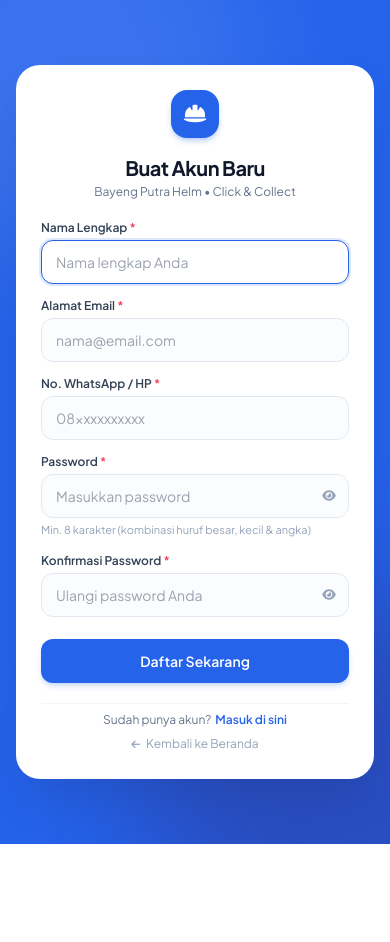
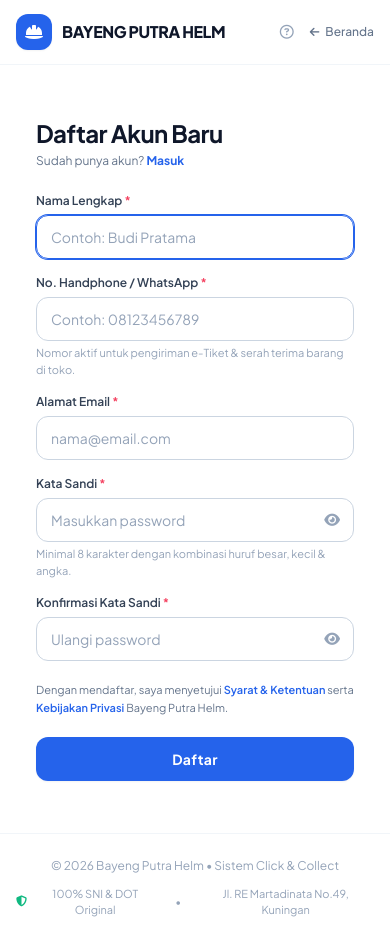
Before and after one commit to RijaMaulana69/project-bayeng-helm, a Laravel app: page /pelanggan/register in a window 390 px wide. Before the commit the page ends 844 px from the top, so only its background shows below. Run offline with Laravel 12, Linux system fonts and the light colour scheme; style sheets or scripts are compiled from the project's sources; some libraries are stand-ins or nearby versions.

Commit message:
refactor(ui): adopt Tokopedia-style clean e-commerce layout for auth with dynamic password strength meter and mobile-first full-bleed design

```diff
--- a/resources/views/layouts/auth.blade.php
+++ b/resources/views/layouts/auth.blade.php
@@ -9,7 +9,7 @@
     {{-- Google Fonts: Plus Jakarta Sans --}}
     <link rel="preconnect" href="https://fonts.googleapis.com">
     <link rel="preconnect" href="https://fonts.gstatic.com" crossorigin>
-    <link href="https://fonts.googleapis.com/css2?family=Plus+Jakarta+Sans:wght@300;400;500;600;700;800&family=JetBrains+Mono:wght@500;700&display=swap" rel="stylesheet">
+    <link href="https://fonts.googleapis.com/css2?family=Plus+Jakarta+Sans:wght@400;500;600;700;800&family=JetBrains+Mono:wght@500;700&display=swap" rel="stylesheet">
 
     {{-- Font Awesome 6 --}}
     <link rel="stylesheet" href="https://cdnjs.cloudflare.com/ajax/libs/font-awesome/6.5.1/css/all.min.css">
@@ -55,18 +55,50 @@
     @livewireStyles
     @stack('styles')
 </head>
-<body class="min-h-screen bg-blue-600 bg-gradient-to-br from-blue-700 via-blue-600 to-indigo-800 text-slate-800 antialiased selection:bg-blue-900 selection:text-white flex items-center justify-center p-4 sm:p-6 lg:p-8 relative">
+<body class="min-h-full bg-white sm:bg-[#f8f9fa] text-slate-800 antialiased selection:bg-blue-600 selection:text-white flex flex-col justify-between">
 
-    {{-- Subtle Ambient Radial Light in the Blue Background --}}
-    <div class="fixed inset-0 pointer-events-none overflow-hidden">
-        <div class="absolute -top-32 -left-32 w-96 h-96 bg-white/10 rounded-full blur-3xl"></div>
-        <div class="absolute -bottom-32 -right-32 w-96 h-96 bg-indigo-900/40 rounded-full blur-3xl"></div>
-    </div>
+    {{-- Minimal Top Navigation (Tokopedia Style) --}}
+    <header class="w-full border-b border-slate-100 sm:border-slate-200 bg-white">
+        <div class="max-w-5xl mx-auto px-4 sm:px-6 h-16 flex items-center justify-between">
+            <a href="{{ route('home') }}" class="flex items-center gap-2.5 group">
+                <div class="w-9 h-9 rounded-xl bg-blue-600 flex items-center justify-center text-white shadow-sm group-hover:scale-105 transition-transform">
+                    <i class="fa-solid fa-helmet-safety text-base"></i>
+                </div>
+                <span class="font-extrabold text-base tracking-tight text-slate-900">BAYENG PUTRA HELM</span>
+            </a>
 
-    {{-- Centered Main Content Area --}}
-    <main class="w-full @yield('container-width', 'max-w-md') mx-auto relative z-10 my-auto">
-        @yield('content')
+            <div class="flex items-center gap-4 text-xs">
+                <a href="https://wa.me/6281234567890?text=Halo%20Admin%20Bayeng%20Putra%20Helm,%20saya%20butuh%20bantuan"
+                   target="_blank"
+                   class="text-slate-500 hover:text-blue-600 transition-colors flex items-center gap-1.5 font-medium">
+                    <i class="fa-regular fa-circle-question text-sm text-slate-400"></i>
+                    <span class="hidden sm:inline">Butuh bantuan?</span>
+                </a>
+                <a href="{{ route('home') }}" class="text-slate-500 hover:text-slate-800 transition-colors font-medium">
+                    <i class="fa-solid fa-arrow-left text-[11px] mr-1"></i> Beranda
+                </a>
+            </div>
+        </div>
+    </header>
+
+    {{-- Main Form Container --}}
+    <main class="flex-grow flex items-center justify-center px-4 py-8 sm:py-12">
+        <div class="w-full @yield('container-width', 'max-w-[430px]') mx-auto">
+            @yield('content')
+        </div>
     </main>
+
+    {{-- Minimal Clean Footer --}}
+    <footer class="w-full border-t border-slate-100 sm:border-slate-200 bg-white py-6 text-center text-xs text-slate-400">
+        <div class="max-w-5xl mx-auto px-4 flex flex-col sm:flex-row items-center justify-between gap-3">
+            <p>&copy; {{ date('Y') }} Bayeng Putra Helm &bull; Sistem Click & Collect</p>
+            <div class="flex items-center gap-4 text-slate-400 text-[11px]">
+                <span class="flex items-center gap-1"><i class="fa-solid fa-shield-halved text-emerald-500"></i> 100% SNI & DOT Original</span>
+                <span>&bull;</span>
+                <span>Jl. RE Martadinata No.49, Kuningan</span>
+            </div>
+        </div>
+    </footer>
 
     {{-- SweetAlert2 Flash Notifications --}}
     @if(session('success'))
--- a/resources/views/pelanggan/auth/register.blade.php
+++ b/resources/views/pelanggan/auth/register.blade.php
@@ -1,32 +1,47 @@
 @extends('layouts.auth')
-@section('title', 'Daftar - Bayeng Putra Helm')
-@section('container-width', 'max-w-[440px]')
+@section('title', 'Daftar Akun Baru - Bayeng Putra Helm')
+@section('container-width', 'max-w-[430px]')
 
 @section('content')
-<div class="bg-white rounded-3xl shadow-2xl shadow-blue-950/20 border border-white/60 p-6 sm:p-8 space-y-5">
+<div class="bg-white sm:rounded-2xl sm:border sm:border-slate-200/90 sm:shadow-sm p-5 sm:p-8 space-y-6">
 
-    {{-- Header --}}
-    <div class="text-center space-y-2">
-        <a href="{{ route('home') }}" class="inline-flex items-center justify-center w-12 h-12 rounded-2xl bg-blue-600 text-white shadow-md shadow-blue-600/25 hover:scale-105 transition-transform">
-            <i class="fa-solid fa-helmet-safety text-xl"></i>
-        </a>
-        <div>
-            <h1 class="text-xl sm:text-2xl font-bold text-slate-900 tracking-tight">
-                Buat Akun Baru
-            </h1>
-            <p class="text-xs text-slate-500 mt-0.5">
-                Bayeng Putra Helm &bull; Click & Collect
-            </p>
-        </div>
+    {{-- Header (Tokopedia Style) --}}
+    <div>
+        <h1 class="text-2xl font-bold text-slate-900 tracking-tight">
+            Daftar Akun Baru
+        </h1>
+        <p class="text-xs text-slate-500 mt-1">
+            Sudah punya akun?
+            <a href="{{ route('pelanggan.login') }}" class="font-bold text-blue-600 hover:text-blue-700 hover:underline">
+                Masuk
+            </a>
+        </p>
     </div>
 
     {{-- Main Register Form --}}
-    <form method="POST" action="{{ route('pelanggan.register') }}" class="space-y-3.5" x-data="{ showPass: false, showConfirmPass: false }">
+    <form method="POST" action="{{ route('pelanggan.register') }}" class="space-y-4"
+          x-data="{
+              showPass: false,
+              showConfirmPass: false,
+              password: '',
+              get hasMinLen() { return this.password.length >= 8 },
+              get hasUpper() { return /[A-Z]/.test(this.password) },
+              get hasLower() { return /[a-z]/.test(this.password) },
+              get hasNumber() { return /\d/.test(this.password) },
+              get score() {
+                  let s = 0;
+                  if (this.hasMinLen) s++;
+                  if (this.hasUpper) s++;
+                  if (this.hasLower) s++;
+                  if (this.hasNumber) s++;
+                  return s;
+              }
+          }">
         @csrf
 
         {{-- Nama Lengkap --}}
         <div>
-            <label for="nama" class="block text-xs font-semibold text-slate-700 mb-1">
+            <label for="nama" class="block text-xs font-semibold text-slate-700 mb-1.5">
                 Nama Lengkap <span class="text-rose-500">*</span>
             </label>
             <input type="text"
@@ -36,16 +51,38 @@
                    value="{{ old('nama') }}"
                    required
                    autofocus
-                   placeholder="Nama lengkap Anda"
-                   class="w-full h-11 px-3.5 rounded-xl border border-slate-200 bg-slate-50/50 hover:bg-white focus:bg-white text-slate-800 text-sm font-normal focus:outline-none focus:border-blue-600 focus:ring-2 focus:ring-blue-600/15 transition-all">
+                   placeholder="Contoh: Budi Pratama"
+                   class="w-full h-11 sm:h-12 px-3.5 rounded-xl border border-slate-300 text-slate-900 placeholder-slate-400 text-sm focus:outline-none focus:border-blue-600 focus:ring-1 focus:ring-blue-600 transition-colors">
             @error('nama')
                 <p class="text-rose-500 text-xs mt-1 font-medium">{{ $message }}</p>
             @enderror
         </div>
 
+        {{-- No. WhatsApp / Telepon --}}
+        <div>
+            <label for="telepon" class="block text-xs font-semibold text-slate-700 mb-1.5">
+                No. Handphone / WhatsApp <span class="text-rose-500">*</span>
+            </label>
+            <input type="tel"
+                   id="telepon"
+                   name="telepon"
+                   inputmode="tel"
+                   autocomplete="tel"
+                   value="{{ old('telepon') }}"
+                   required
+                   placeholder="Contoh: 08123456789"
+                   class="w-full h-11 sm:h-12 px-3.5 rounded-xl border border-slate-300 text-slate-900 placeholder-slate-400 text-sm focus:outline-none focus:border-blue-600 focus:ring-1 focus:ring-blue-600 transition-colors">
+            @error('telepon')
+                <p class="text-rose-500 text-xs mt-1 font-medium">{{ $message }}</p>
+            @enderror
+            <p class="text-[11px] text-slate-400 mt-1">
+                Nomor aktif untuk pengiriman e-Tiket & serah terima barang di toko.
+            </p>
+        </div>
+
         {{-- Alamat Email --}}
         <div>
-            <label for="email" class="block text-xs font-semibold text-slate-700 mb-1">
+            <label for="email" class="block text-xs font-semibold text-slate-700 mb-1.5">
                 Alamat Email <span class="text-rose-500">*</span>
             </label>
             <input type="email"
@@ -56,64 +93,62 @@
                    value="{{ old('email') }}"
                    required
                    placeholder="nama@email.com"
-                   class="w-full h-11 px-3.5 rounded-xl border border-slate-200 bg-slate-50/50 hover:bg-white focus:bg-white text-slate-800 text-sm font-normal focus:outline-none focus:border-blue-600 focus:ring-2 focus:ring-blue-600/15 transition-all">
+                   class="w-full h-11 sm:h-12 px-3.5 rounded-xl border border-slate-300 text-slate-900 placeholder-slate-400 text-sm focus:outline-none focus:border-blue-600 focus:ring-1 focus:ring-blue-600 transition-colors">
             @error('email')
-                <p class="text-rose-500 text-xs mt-1 font-medium">{{ $message }}</p>
-            @enderror
-        </div>
-
-        {{-- Nomor WhatsApp / Telepon --}}
-        <div>
-            <label for="telepon" class="block text-xs font-semibold text-slate-700 mb-1">
-                No. WhatsApp / HP <span class="text-rose-500">*</span>
-            </label>
-            <input type="tel"
-                   id="telepon"
-                   name="telepon"
-                   inputmode="tel"
-                   autocomplete="tel"
-                   value="{{ old('telepon') }}"
-                   required
-                   placeholder="08xxxxxxxxxx"
-                   class="w-full h-11 px-3.5 rounded-xl border border-slate-200 bg-slate-50/50 hover:bg-white focus:bg-white text-slate-800 text-sm font-normal focus:outline-none focus:border-blue-600 focus:ring-2 focus:ring-blue-600/15 transition-all">
-            @error('telepon')
                 <p class="text-rose-500 text-xs mt-1 font-medium">{{ $message }}</p>
             @enderror
         </div>
 
         {{-- Password --}}
         <div>
-            <label for="password" class="block text-xs font-semibold text-slate-700 mb-1">
-                Password <span class="text-rose-500">*</span>
+            <label for="password" class="block text-xs font-semibold text-slate-700 mb-1.5">
+                Kata Sandi <span class="text-rose-500">*</span>
             </label>
             <div class="relative">
                 <input :type="showPass ? 'text' : 'password'"
                        id="password"
                        name="password"
+                       x-model="password"
                        autocomplete="new-password"
                        required
                        placeholder="Masukkan password"
-                       class="w-full h-11 pl-3.5 pr-10 rounded-xl border border-slate-200 bg-slate-50/50 hover:bg-white focus:bg-white text-slate-800 text-sm font-normal focus:outline-none focus:border-blue-600 focus:ring-2 focus:ring-blue-600/15 transition-all">
+                       class="w-full h-11 sm:h-12 pl-3.5 pr-11 rounded-xl border border-slate-300 text-slate-900 placeholder-slate-400 text-sm focus:outline-none focus:border-blue-600 focus:ring-1 focus:ring-blue-600 transition-colors">
                 <button type="button"
                         @click="showPass = !showPass"
                         tabindex="-1"
-                        class="absolute inset-y-0 right-0 w-10 flex items-center justify-center text-slate-400 hover:text-slate-600 transition-colors"
+                        class="absolute inset-y-0 right-0 w-11 flex items-center justify-center text-slate-400 hover:text-slate-600 transition-colors"
                         title="Tampilkan / Sembunyikan Password">
-                    <i class="fa-solid text-xs" :class="showPass ? 'fa-eye-slash' : 'fa-eye'"></i>
+                    <i class="fa-solid text-sm" :class="showPass ? 'fa-eye-slash' : 'fa-eye'"></i>
                 </button>
             </div>
             @error('password')
                 <p class="text-rose-500 text-xs mt-1 font-medium">{{ $message }}</p>
             @enderror
-            <p class="text-[11px] text-slate-400 mt-1">
-                Min. 8 karakter (kombinasi huruf besar, kecil & angka)
+
+            {{-- Dynamic Password Strength Meter --}}
+            <div class="mt-2" x-show="password.length > 0">
+                <div class="grid grid-cols-4 gap-1.5">
+                    <div class="h-1 rounded-full transition-colors duration-200" :class="score >= 1 ? (score <= 2 ? 'bg-amber-400' : 'bg-emerald-500') : 'bg-slate-200'"></div>
+                    <div class="h-1 rounded-full transition-colors duration-200" :class="score >= 2 ? (score <= 2 ? 'bg-amber-400' : 'bg-emerald-500') : 'bg-slate-200'"></div>
+                    <div class="h-1 rounded-full transition-colors duration-200" :class="score >= 3 ? 'bg-emerald-500' : 'bg-slate-200'"></div>
+                    <div class="h-1 rounded-full transition-colors duration-200" :class="score >= 4 ? 'bg-emerald-500' : 'bg-slate-200'"></div>
+                </div>
+                <p class="text-[11px] text-slate-400 mt-1" x-show="score < 4">
+                    Minimal 8 karakter, wajib huruf besar, huruf kecil, dan angka.
+                </p>
+                <p class="text-[11px] text-emerald-600 font-semibold mt-1" x-show="score >= 4">
+                    <i class="fa-solid fa-check text-[10px]"></i> Kombinasi kata sandi kuat & aman
+                </p>
+            </div>
+            <p class="text-[11px] text-slate-400 mt-1" x-show="password.length === 0">
+                Minimal 8 karakter dengan kombinasi huruf besar, kecil & angka.
             </p>
         </div>
 
         {{-- Konfirmasi Password --}}
         <div>
-            <label for="password_confirmation" class="block text-xs font-semibold text-slate-700 mb-1">
-                Konfirmasi Password <span class="text-rose-500">*</span>
+            <label for="password_confirmation" class="block text-xs font-semibold text-slate-700 mb-1.5">
+                Konfirmasi Kata Sandi <span class="text-rose-500">*</span>
             </label>
             <div class="relative">
                 <input :type="showConfirmPass ? 'text' : 'password'"
@@ -121,40 +156,35 @@
                        name="password_confirmation"
                        autocomplete="new-password"
                        required
-                       placeholder="Ulangi password Anda"
-                       class="w-full h-11 pl-3.5 pr-10 rounded-xl border border-slate-200 bg-slate-50/50 hover:bg-white focus:bg-white text-slate-800 text-sm font-normal focus:outline-none focus:border-blue-600 focus:ring-2 focus:ring-blue-600/15 transition-all">
+                       placeholder="Ulangi password"
+                       class="w-full h-11 sm:h-12 pl-3.5 pr-11 rounded-xl border border-slate-300 text-slate-900 placeholder-slate-400 text-sm focus:outline-none focus:border-blue-600 focus:ring-1 focus:ring-blue-600 transition-colors">
                 <button type="button"
                         @click="showConfirmPass = !showConfirmPass"
                         tabindex="-1"
-                        class="absolute inset-y-0 right-0 w-10 flex items-center justify-center text-slate-400 hover:text-slate-600 transition-colors"
+                        class="absolute inset-y-0 right-0 w-11 flex items-center justify-center text-slate-400 hover:text-slate-600 transition-colors"
                         title="Tampilkan / Sembunyikan Konfirmasi Password">
-                    <i class="fa-solid text-xs" :class="showConfirmPass ? 'fa-eye-slash' : 'fa-eye'"></i>
+                    <i class="fa-solid text-sm" :class="showConfirmPass ? 'fa-eye-slash' : 'fa-eye'"></i>
                 </button>
             </div>
         </div>
 
+        {{-- Legal Disclaimer --}}
+        <p class="text-[11px] text-slate-500 leading-relaxed pt-1">
+            Dengan mendaftar, saya menyetujui
+            <span class="text-blue-600 font-semibold cursor-pointer">Syarat & Ketentuan</span>
+            serta
+            <span class="text-blue-600 font-semibold cursor-pointer">Kebijakan Privasi</span>
+            Bayeng Putra Helm.
+        </p>
+
         {{-- Submit Button --}}
-        <div class="pt-2">
+        <div class="pt-1">
             <button type="submit"
-                    class="w-full h-11 rounded-xl bg-blue-600 hover:bg-blue-700 active:bg-blue-800 text-white font-semibold text-sm shadow-md shadow-blue-600/20 active:scale-[0.99] transition-all">
-                Daftar Sekarang
+                    class="w-full h-11 sm:h-12 rounded-xl bg-blue-600 hover:bg-blue-700 active:bg-blue-800 text-white font-bold text-sm tracking-wide shadow-sm active:scale-[0.99] transition-all flex items-center justify-center">
+                Daftar
             </button>
         </div>
     </form>
 
-    {{-- Switch Link & Back Link --}}
-    <div class="pt-2 border-t border-slate-100 text-center space-y-2">
-        <p class="text-xs text-slate-500">
-            Sudah punya akun?
-            <a href="{{ route('pelanggan.login') }}" class="font-semibold text-blue-600 hover:underline ml-0.5">
-                Masuk di sini
-            </a>
-        </p>
-        <a href="{{ route('home') }}" class="inline-flex items-center gap-1.5 text-xs text-slate-400 hover:text-slate-600 transition-colors">
-            <i class="fa-solid fa-arrow-left text-[10px]"></i>
-            <span>Kembali ke Beranda</span>
-        </a>
-    </div>
-
 </div>
 @endsection
```
Also changed, not shown: resources/views/pelanggan/auth/login.blade.php (+25 -41 lines).
